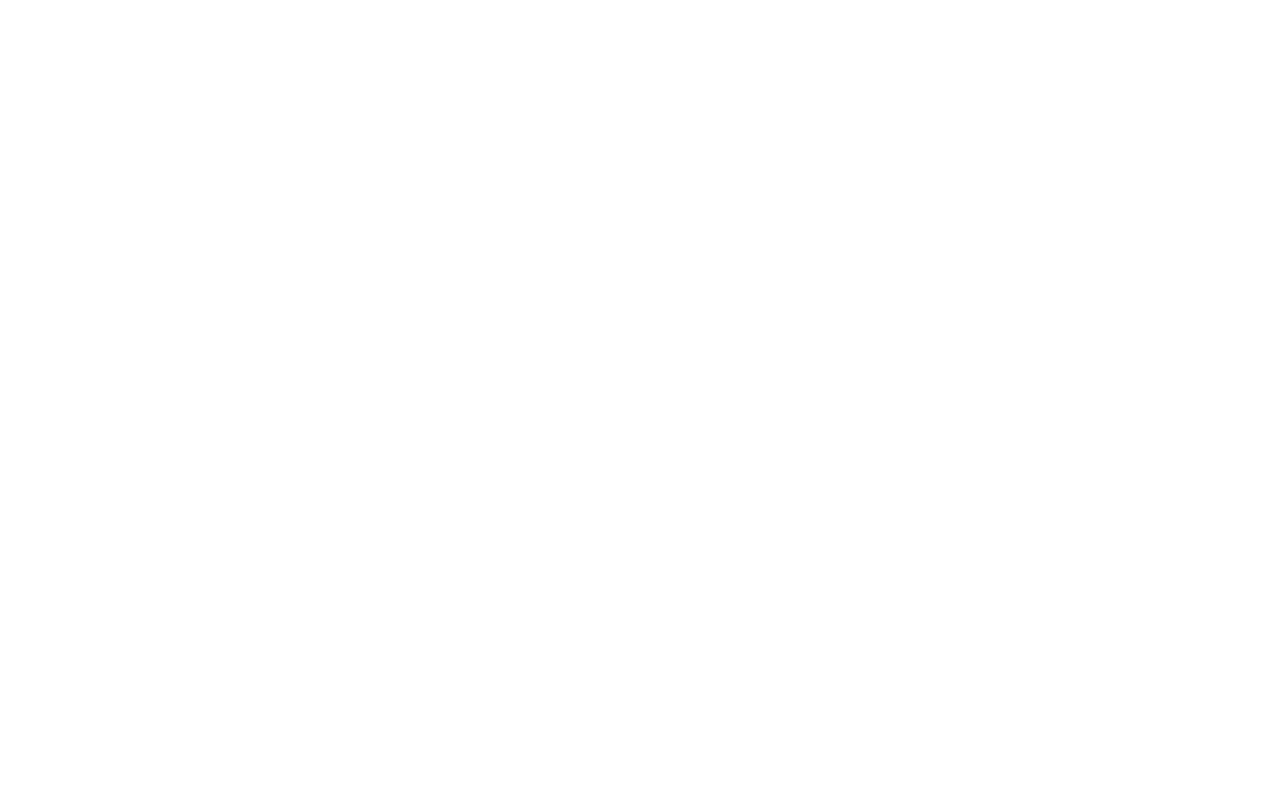
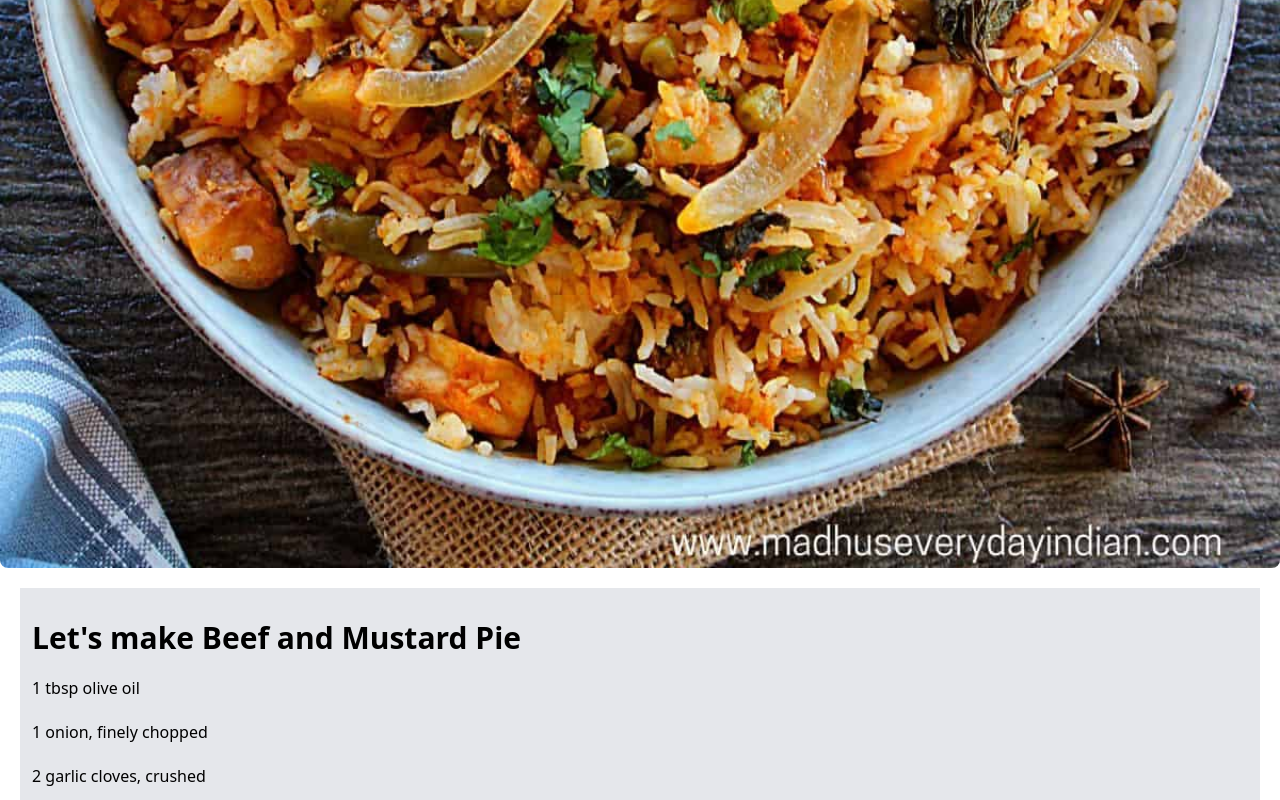
Before and after one commit to tejas-gk/aadesh-masala, a React (Vite) app: page /recipies/0 in a window 1280 px wide. Shown: the part 824-1624 px from the top of the page. Before the commit the page ends 800 px from the top, so only its background shows below. Built offline with nearby package versions, Linux system fonts and the light colour scheme.

Commit message:
fix:recipie pages

```diff
--- a/src/data/recipie.js
+++ b/src/data/recipie.js
@@ -3,46 +3,91 @@ export const recipies = [
     {
         image: images.recepie1,
         title: "Beef and Mustard Pie",
-        link: "/recipies/1"
+        link: "/recipies/1",
+        ingredients: [
+            "1 tbsp olive oil",
+            "1 onion, finely chopped",
+            "2 garlic cloves, crushed",
+        ],
     },
     {
         image: images.recepie2,
         title: "Beef and Oyster pie",
-        link: "/recipies/2"
+        link: "/recipies/2",
+          ingredients: [
+            "1 tbsp olive oil",
+            "1 onion, finely chopped",
+            "2 garlic cloves, crushed",
+        ],
     },
     {
         image: images.recepie3,
         title: "Beef and Pickle pie",
-        link: "/recipies/3"
+        link: "/recipies/3",
+          ingredients: [
+            "1 tbsp olive oil",
+            "1 onion, finely chopped",
+            "2 garlic cloves, crushed",
+        ],
     },
     {
         image: images.recepie4,
         title: "Steak and Kidney pie",
-        link: "/recipies/4"
+        link: "/recipies/4",
+          ingredients: [
+            "1 tbsp olive oil",
+            "1 onion, finely chopped",
+            "2 garlic cloves, crushed",
+        ],
     },
     {
         image: images.recepie5,
         title: "Steak and Onion pie",
-        link: "/recipies/5"
+        link: "/recipies/5",
+          ingredients: [
+            "1 tbsp olive oil",
+            "1 onion, finely chopped",
+            "2 garlic cloves, crushed",
+        ],
     },
     {
         image: images.recepie6,
         title: "Steak and Mushroom pie",
-        link: "/recipies/6"
+        link: "/recipies/6",
+          ingredients: [
+            "1 tbsp olive oil",
+            "1 onion, finely chopped",
+            "2 garlic cloves, crushed",
+        ],
     },
     {
         image: images.recepie7,
         title: "Steak and Ale pie",
-        link: "/recipies/7"
+        link: "/recipies/7",
+          ingredients: [
+            "1 tbsp olive oil",
+            "1 onion, finely chopped",
+            "2 garlic cloves, crushed",
+        ],
     },
     {
         image: images.recepie8,
         title: "Chicken and Mushroom pie",
-        link: "/recipies/8"
+        link: "/recipies/8",
+          ingredients: [
+            "1 tbsp olive oil",
+            "1 onion, finely chopped",
+            "2 garlic cloves, crushed",
+        ],
     },
     {
         image: images.recepie9,
         title: "Chicken and Leek pie",
-        link: "/recipies/9"
+        link: "/recipies/9",
+          ingredients: [
+            "1 tbsp olive oil",
+            "1 onion, finely chopped",
+            "2 garlic cloves, crushed",
+        ],
     }
 ]
--- a/src/pages/Recipies.jsx
+++ b/src/pages/Recipies.jsx
@@ -6,8 +6,26 @@ export default function Recipies() {
     console.log(id);
   return (
       <div className='mt-28'>
-            <h1>{recipies[id].title}</h1>
+          <img src={recipies[id].image} alt={recipies[id].title} className="w-full h-full rounded-lg" />
+          <div className='bg-gray-200 mx-5 p-3 mt-5 '>
 
+          <h1 className='
+            text-3xl
+            font-bold
+            mt-5
+            '>Let's make {recipies[id].title}</h1>
+
+          {
+              recipies[id].ingredients.map((ingredient, index) => (
+                  <div key={index} className='
+                  mt-5
+                  '>
+                      {ingredient}
+                  </div>
+              ))
+
+            }
+            </div>
     </div>
   )
 }
```
